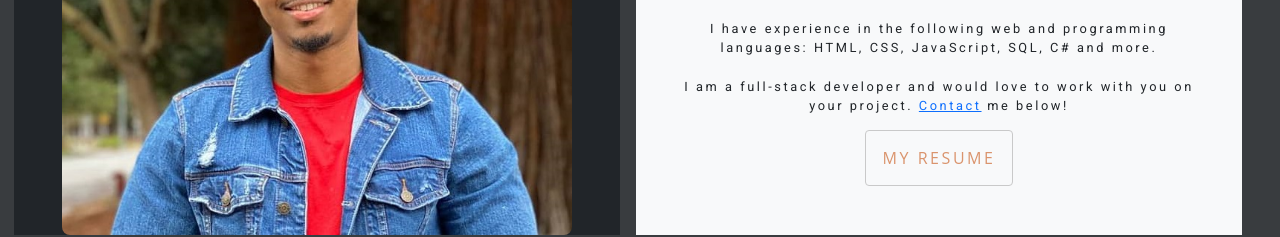
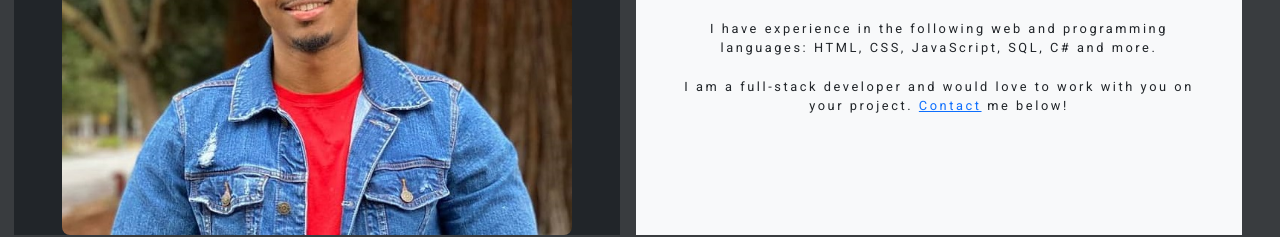
Before and after one commit to bahkali/bahkali.github.io, a plain HTML site: page index.html in a window 1280 px wide. Shown: the part 940-1177 px from the top of the page. Drawn offline with nearby package versions, Linux system fonts and the light colour scheme.

Commit message:
Update resume

```diff
--- a/index.html
+++ b/index.html
@@ -81,7 +81,7 @@
                 <br>
                 <br>I am a full-stack developer and would love to work with you on your project. <a href="#Contact">Contact</a> me below!
             </p>
-            <p class="pt-3"><a href="https://bit.ly/3pAgh1m" class="resume">MY RESUME</a></p>
+            <!-- <p class="pt-3"><a href="https://bit.ly/3pAgh1m" class="resume">MY RESUME</a></p> -->
         </div>
 </section>
 
```
